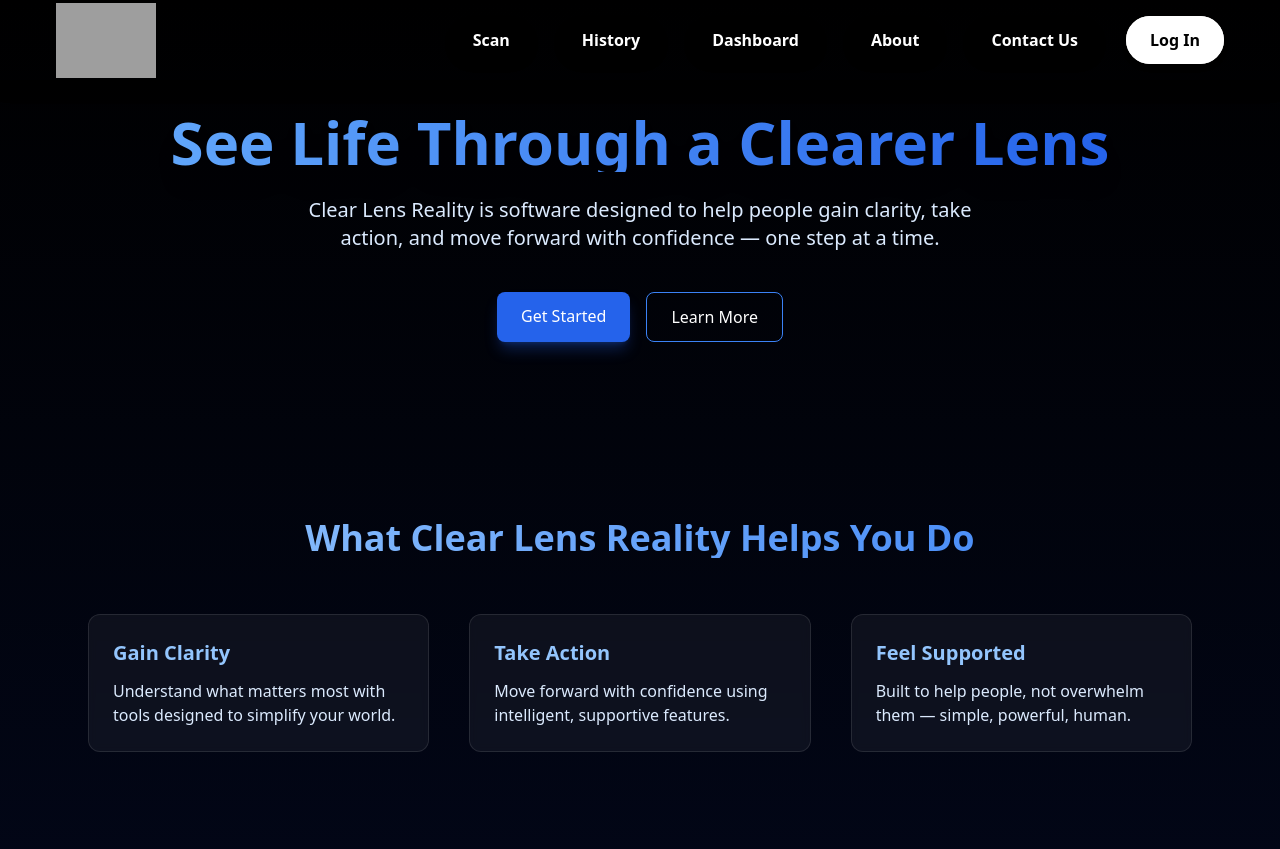
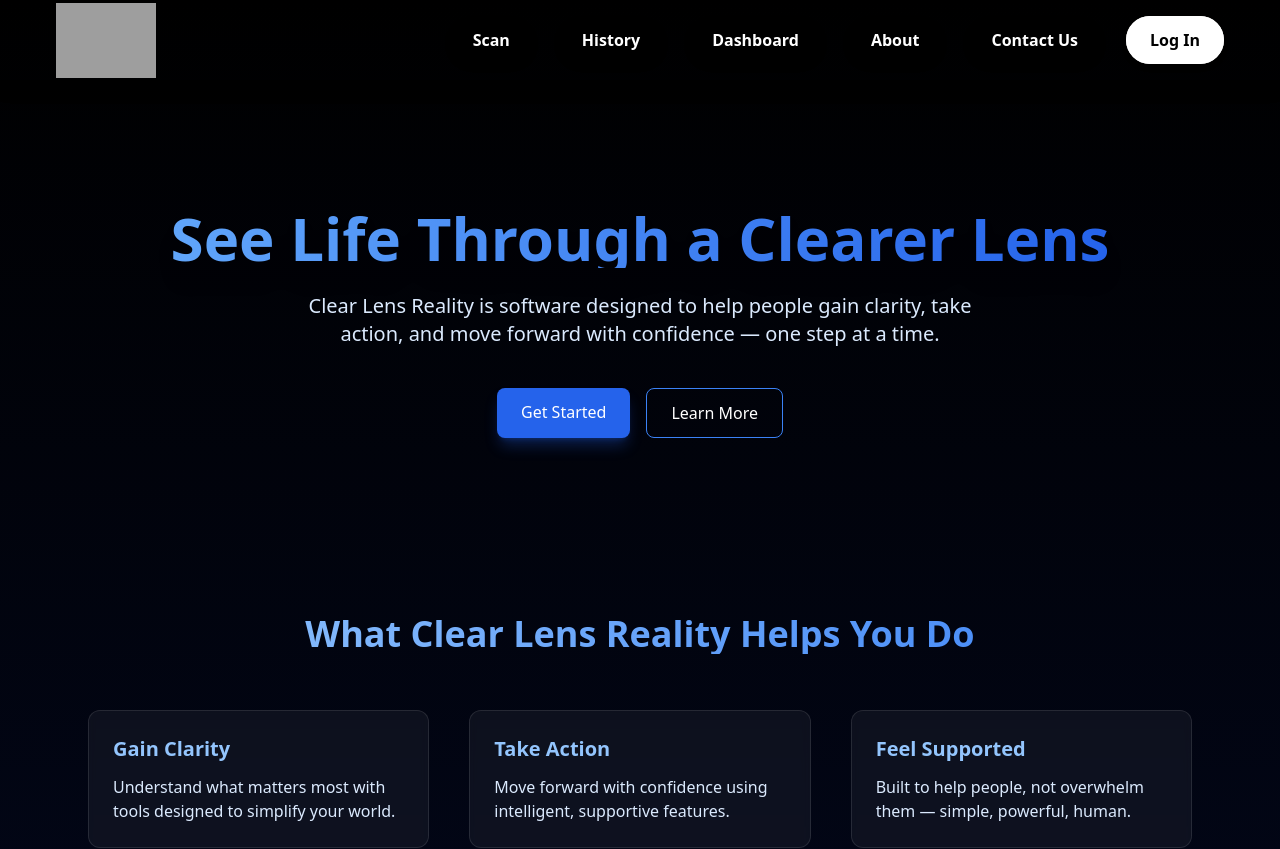
Before and after one commit to clearlensreality-blip/clearlens-reality, a Next.js app: page / in a window 1280 px wide. Shown: the top 849 px of the page. Built offline with nearby package versions, Linux system fonts and the light colour scheme; grey boxes are pictures that could not be loaded.

Commit message:
Adjusted login layout and solid blue form box

```diff
--- a/app/layout.tsx
+++ b/app/layout.tsx
@@ -1,5 +1,5 @@
 import "./globals.css";
-import Navbar from "../components/navbar"; // <-- add this
+import Navbar from "../components/navbar";
 
 export const metadata = {
   title: "Clear Lens Reality",
@@ -17,7 +17,8 @@ export default function RootLayout({ children }) {
         />
       </head>
 
-      <body>
+      {/* Add padding so content doesn't hide behind navbar */}
+      <body className="pt-24">
 
         {/* GLOBAL NAVBAR */}
         <Navbar />
```
